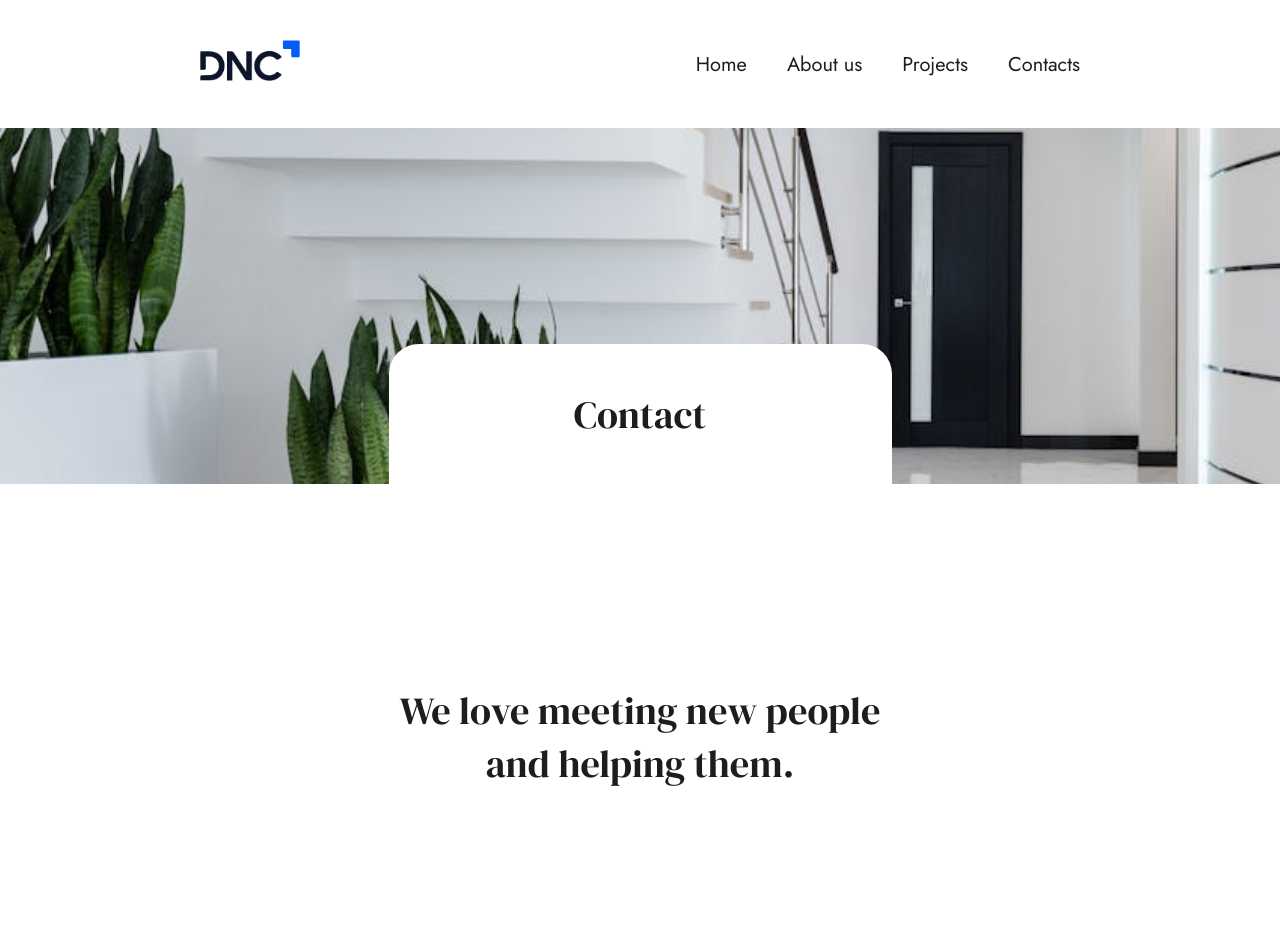
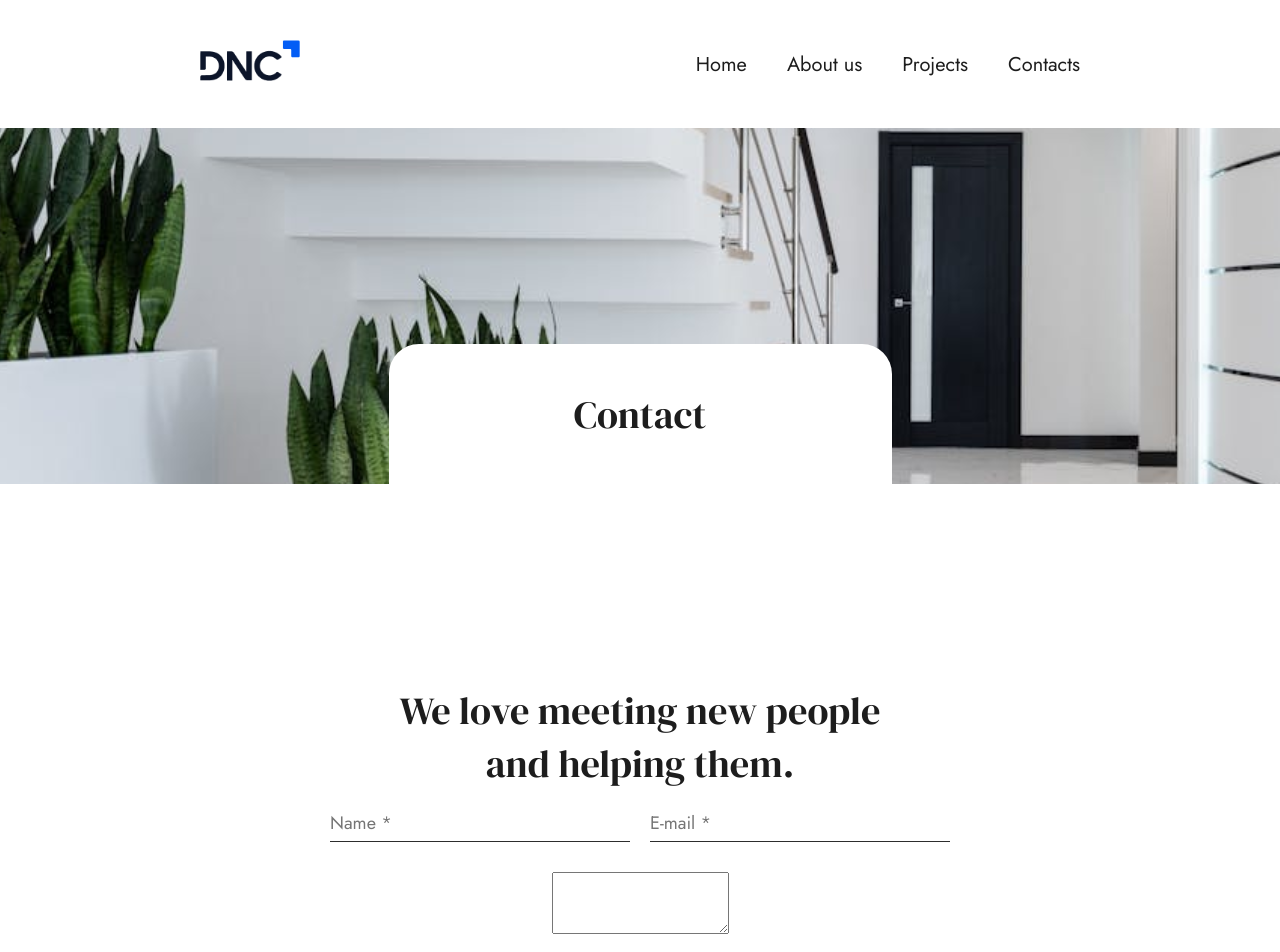
Before and after one commit to hashiraofcode/aprendendoReact, a React (Vite) app in the folder dnc-arq-valmir-neto/: page /contact in a window 1280 px wide. Shown: the top 952 px of the page. Built offline with nearby package versions, Linux system fonts and the light colour scheme.

Commit message:
estilizando e inserindo o formuláriio

```diff
--- a/dnc-arq-valmir-neto/src/components/ContactForm/contactform.css
+++ b/dnc-arq-valmir-neto/src/components/ContactForm/contactform.css
@@ -4,4 +4,21 @@ h2.contact-title {
 
 .container.contact-container  {
     margin: 20rem auto;
+    row-gap: 2rem;
+
 }
+
+.container.contact-container form {
+    row-gap: 1rem;
+}
+
+.form-group-container:not(:first-child) {
+    margin-top: 3rem;
+}
+
+
+
+.form-group-container:first-child {
+    gap: 2rem;
+    flex-wrap: wrap;
+}
--- a/dnc-arq-valmir-neto/src/components/ContactForm/contactform.jsx
+++ b/dnc-arq-valmir-neto/src/components/ContactForm/contactform.jsx
@@ -1,9 +1,38 @@
 import '../ContactForm/contactform.css'
+
 function ContactForm() {
     return (
-        <div className="container contact-container flex-container jc-center">
+        <div className="container contact-container flex-container jc-center flex-direction">
             <h2 className='contact-title flex-container jc-center font-other-titles'>We love meeting new people<br/>and helping them.</h2>
-            <form action=""></form>
+            <form action="">
+                <div className='flex-container form-group-container jc-center'>
+                    <input
+                    type="text"
+                    name='name'
+                    id='name'
+                    placeholder='Name *'
+                    className='font-text text-secundary form-group-input'
+                    />
+                    <input
+                    type="email"
+                    name='email'
+                    id='email'
+                    placeholder='E-mail *'
+                    className='font-text text-secundary form-group-input'
+                    />
+                </div>
+                <div className='flex-container form-group-container jc-center'>
+                    <textarea
+                    name="message"
+                    id="message"
+                    rows='4'
+                    className='form-group-area'
+                    ></textarea>
+                </div>
+                <div className='flex-container form-group-container jc-end'>
+                    <button type='submite'>Enviar</button>
+                </div>
+            </form>
         </div>
     )
 }
--- a/dnc-arq-valmir-neto/src/main.css
+++ b/dnc-arq-valmir-neto/src/main.css
@@ -56,6 +56,16 @@ ol,ul {
 
 .text-tertiary {
   color: var(--tertiary-color);
+}
+/* Form */
+.form-group-input {
+    flex-grow: 1;
+    max-width: 300px;
+    min-height: 3rem;
+    padding-bottom: .5rem;
+    border: none;
+    border-bottom: 1px solid #2d2d2d;
+    outline: none;
 }
 /* typography */
 .font-title-oversize {
```
